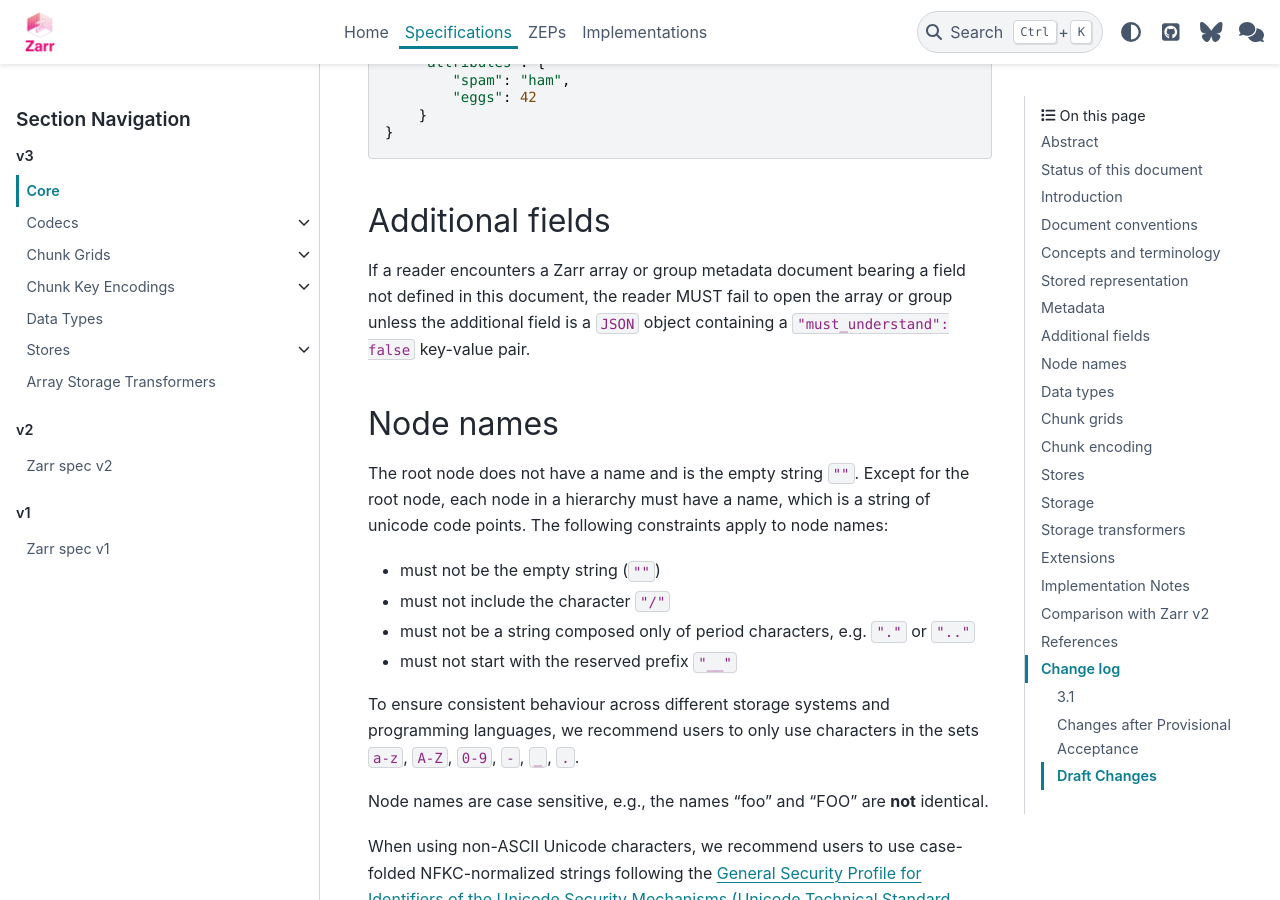
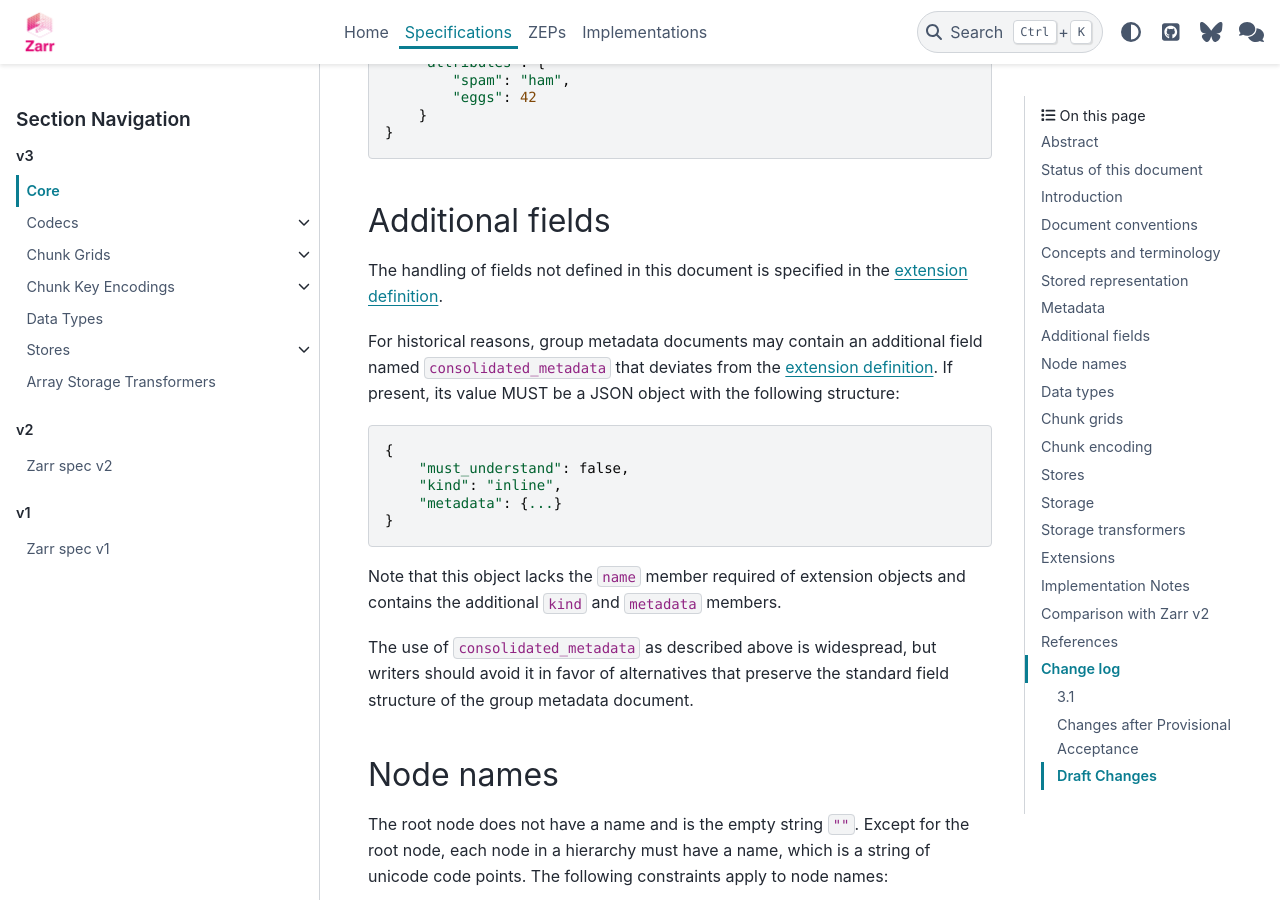
Before and after one commit to zarr-developers/zarr-specs, a Sphinx documentation site: the page built from docs/v3/core/index.rst, in a window 1280 px wide and 900 px high, scrolled down 17456 px. Built offline with Sphinx 7.4.7 and the PyData theme 0.15.4, drawn with Linux system fonts in a browser that asks for light colours.

Commit message:
docs: carve out exception just for consolidated metadata

```diff
--- a/docs/v3/core/index.rst
+++ b/docs/v3/core/index.rst
@@ -799,9 +799,24 @@ For example, the JSON document below defines a group::
 Additional fields
 =================
 
-If a reader encounters a Zarr array or group metadata document bearing a field not defined in this
-document, the reader MUST fail to open the array or group unless the additional field is a
-``JSON`` object containing a ``"must_understand": false`` key-value pair.
+The handling of fields not defined in this document is specified in the
+:ref:`extension definition <extension-definition-must-understand>`.
+
+For historical reasons, group metadata documents may contain an additional field named
+``consolidated_metadata`` that deviates from the :ref:`extension definition <extension-definition>`.
+If present, its value MUST be a JSON object with the following structure::
+
+    {
+        "must_understand": false,
+        "kind": "inline",
+        "metadata": {...}
+    }
+
+Note that this object lacks the ``name`` member required of extension objects and contains the
+additional ``kind`` and ``metadata`` members.
+
+The use of ``consolidated_metadata`` as described above is widespread, but writers should avoid it in favor
+of alternatives that preserve the standard field structure of the group metadata document.
 
 Node names
 ==========
```
